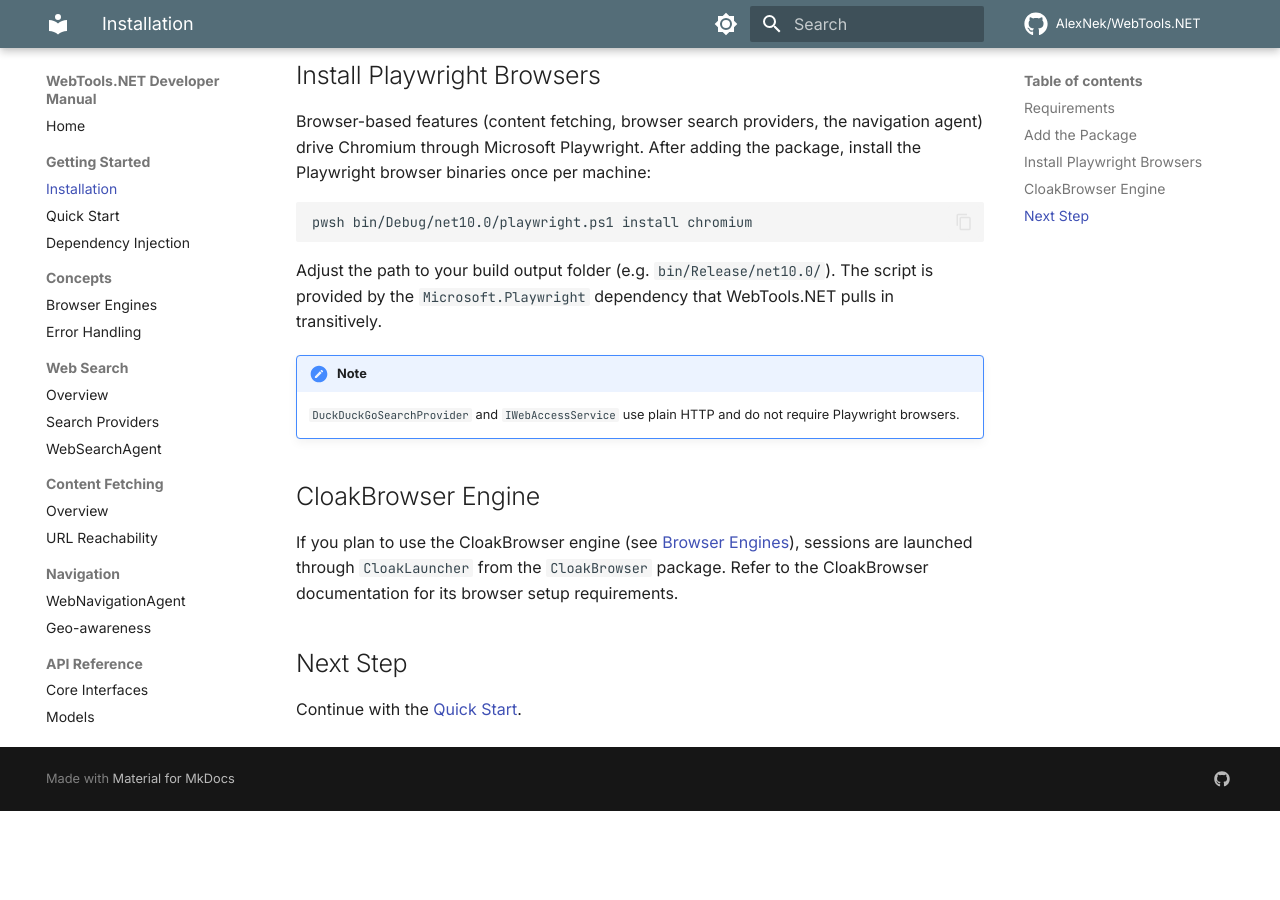
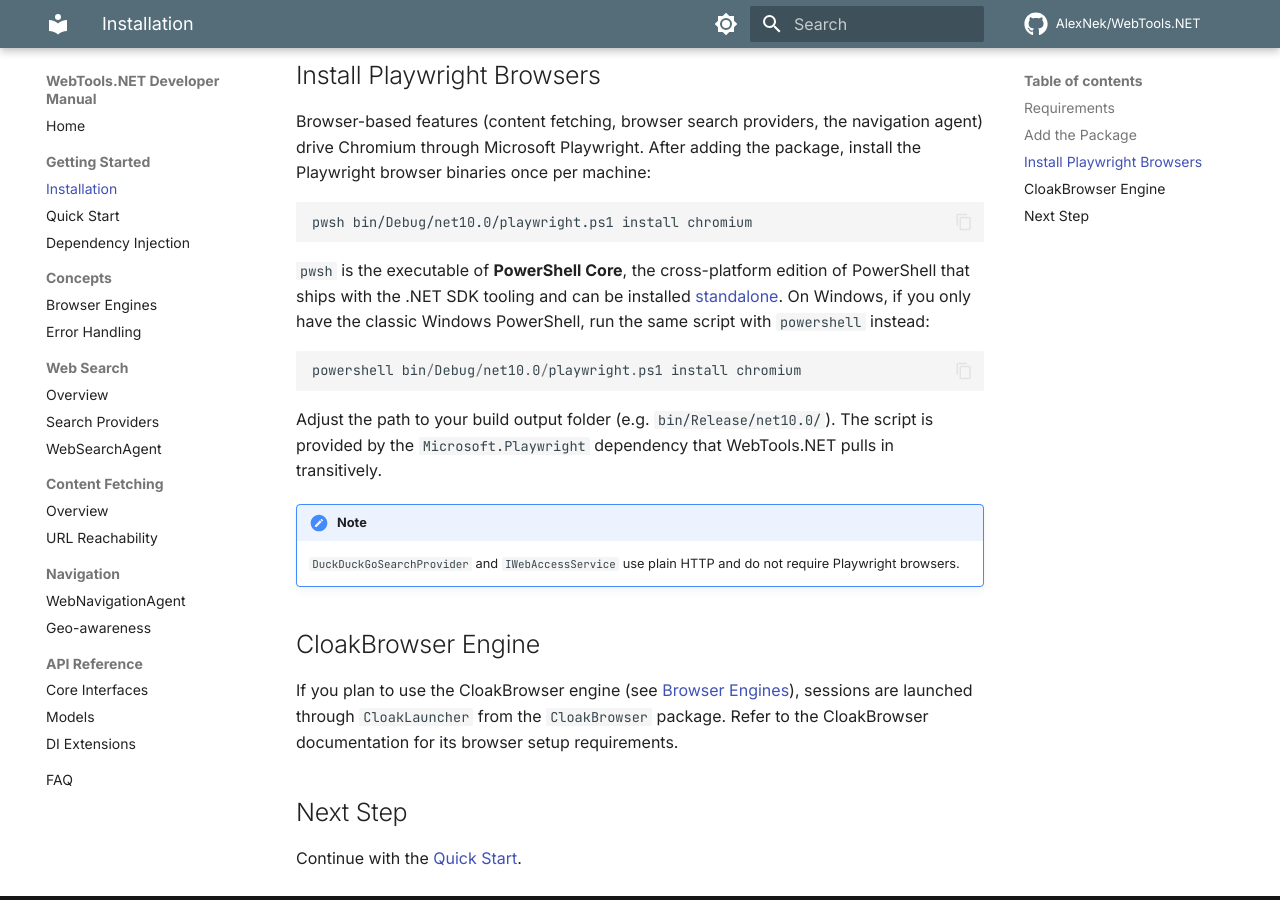
Before and after one commit to AlexNek/WebTools.NET, an MkDocs documentation site: the page built from docs/getting-started/installation.md, in a window 1280 px wide and 900 px high, scrolled down 443 px. Built offline with MkDocs 1.6.1 and Material for MkDocs 9.7.7, drawn with Linux system fonts in a browser that asks for light colours; comment, search, counter and statistics services are not loaded; before the commit the page ends 1254 px from its top, so only the background shows below that.

Commit message:
correct documentation

````diff
--- a/docs/getting-started/installation.md
+++ b/docs/getting-started/installation.md
@@ -35,6 +35,16 @@ package, install the Playwright browser binaries once per machine:
 pwsh bin/Debug/net10.0/playwright.ps1 install chromium
 ```
 
+`pwsh` is the executable of **PowerShell Core**, the cross-platform edition of
+PowerShell that ships with the .NET SDK tooling and can be installed
+[standalone](https://learn.microsoft.com/powershell/scripting/install/installing-powershell).
+On Windows, if you only have the classic Windows PowerShell, run the same
+script with `powershell` instead:
+
+```powershell
+powershell bin/Debug/net10.0/playwright.ps1 install chromium
+```
+
 Adjust the path to your build output folder (e.g. `bin/Release/net10.0/`). The
 script is provided by the `Microsoft.Playwright` dependency that WebTools.NET
 pulls in transitively.
````
